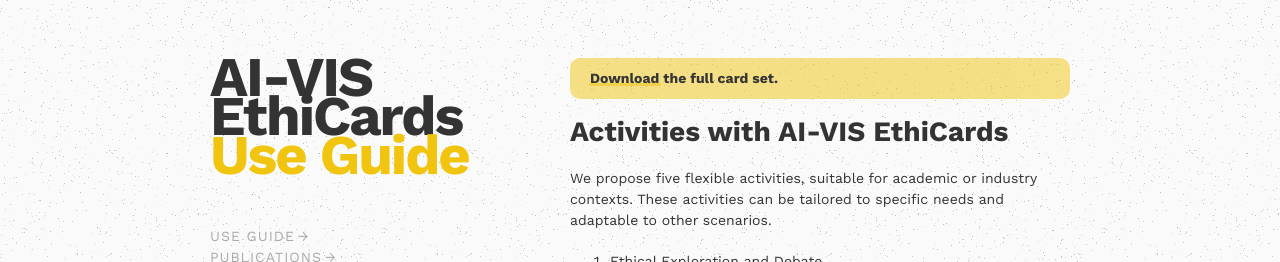
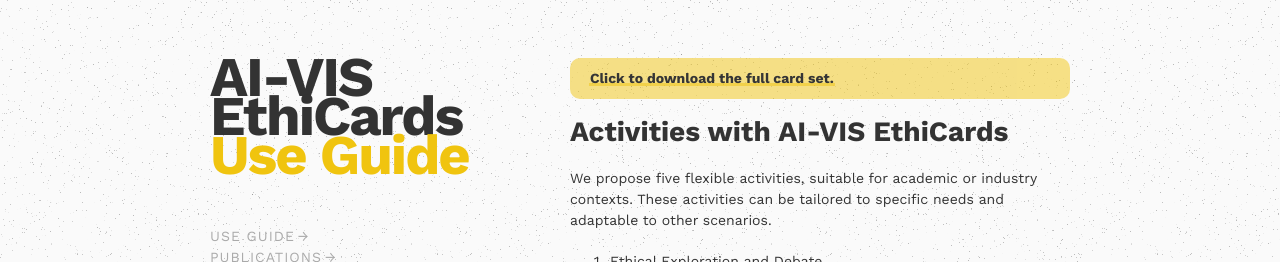
Before and after one commit to aivisethicards/aivisethicards.github.io, a Jekyll site: the page built from guidelines.md, in a window 1280 px wide. Shown: the top 262 px of the page. Built offline with Jekyll 4.4.1, drawn with Linux system fonts in a browser that asks for light colours.

Commit message:
Update guidelines.md

```diff
--- a/guidelines.md
+++ b/guidelines.md
@@ -5,7 +5,7 @@
 
 <!-- prettier-ignore-start -->
 
-<div class="note"><a href="/AI-VIS-EthiCards.zip" download="AI-VIS-EthiCards.zip">Download</a> the full card set.
+<div class="note"><a href="/AI-VIS-EthiCards.zip" download="AI-VIS-EthiCards.zip">Click to download the full card set.</a>
 </div>
 
 # Activities with AI-VIS EthiCards
```
